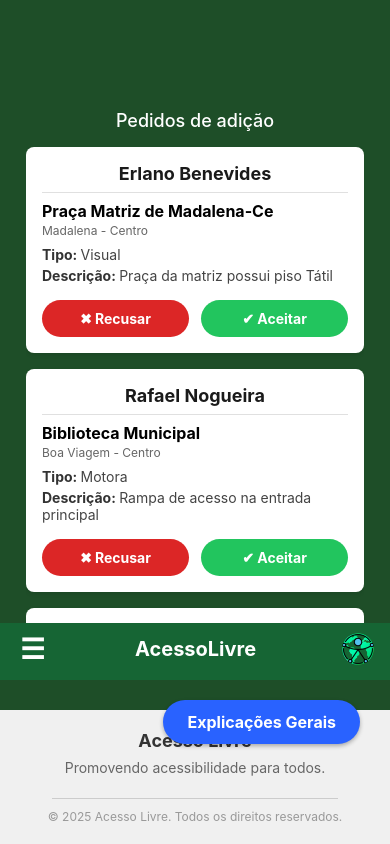
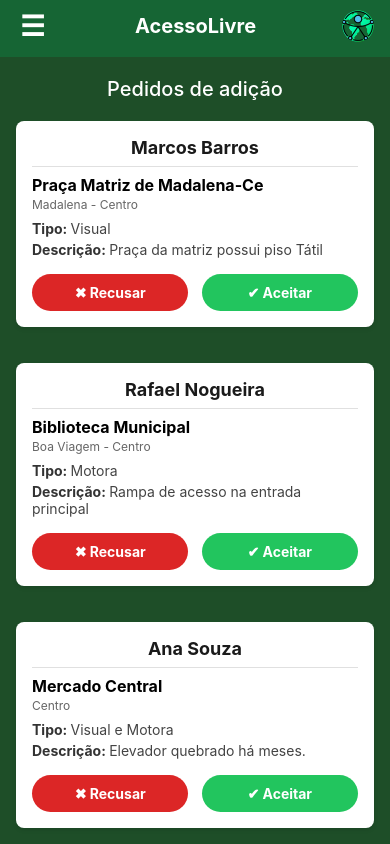
Before and after one commit to Erlanoep13/AcessoLivre-Mobile, a React Native app: screen / in a window 390 px wide. Built offline with nearby package versions, Linux system fonts and the light colour scheme.

Commit message:
feat: Adicionando componente e página de login

```diff
--- a/App.jsx
+++ b/App.jsx
@@ -1,47 +1,30 @@
 import React from 'react';
-import { View, StyleSheet, ScrollView } from 'react-native'; // Adicionei ScrollView de volta
-import { AdditionRequests } from './src/pages/Admin/AdditionRequests';
-import { Footer } from './src/components/Footer';
-import { ExplicaçõesGerais } from './src/components/ExplicaçoesGerais';
-import { Navbar } from './src/components/Navbar';
+import { View, StyleSheet } from 'react-native';
+import { SafeAreaProvider } from 'react-native-safe-area-context';
 
+// Importe as páginas que acabamos de criar
+import { LoginPage } from './src/pages/User/LoginPage';
+import { AddRequestPage } from './src/pages/Admin/AddRequestPage';
 
 export default function App() {
   return (
-    <View style={styles.container}>
+    <SafeAreaProvider>
+      <View style={styles.container}>
 
-      <ExplicaçõesGerais />
+        {/* --- TESTE AQUI --- */}
+        {/* Descomente a linha da página que você quer ver */}
 
-      <ScrollView contentContainerStyle={styles.scrollContent}>
+        {/* <LoginPage /> */}
+        <AddRequestPage />
 
-        <View style={styles.mainContent}>
-           <AdditionRequests />
-        </View>
-
-        <Footer />
-
-      </ScrollView>
-
-      <Navbar />
-      <AdditionRequests />
-      <Footer />
-
-    </View>
+      </View>
+    </SafeAreaProvider>
   );
 }
 
 const styles = StyleSheet.create({
   container: {
     flex: 1,
-    backgroundColor: '#1e4e28',
+    backgroundColor: '#fff',
   },
-  scrollContent: {
-    flexGrow: 1, // Faz a área de rolagem ocupar toda a altura disponível
-    justifyContent: 'space-between', // Separa o topo do rodapé
-  },
-  mainContent: {
-    flex: 1, // Garante que o conteúdo ocupe espaço
-    paddingTop: 80, // DÁ UM ESPAÇO para o botão flutuante não ficar em cima do texto
-    paddingHorizontal: 10,
-  }
 });
--- a/package.json
+++ b/package.json
@@ -13,7 +13,8 @@
     "expo-status-bar": "~3.0.8",
     "express": "^5.1.0",
     "react": "19.1.0",
-    "react-native": "0.81.5"
+    "react-native": "0.81.5",
+    "react-native-safe-area-context": "^5.6.2"
   },
   "devDependencies": {
     "@types/react": "~19.1.0",
--- a/src/components/ExplicaçoesGerais.jsx
+++ b/src/components/ExplicaçoesGerais.jsx
@@ -1,3 +1,5 @@
+// ExplicaçõesGerais.jsx
+
 import React, { useState } from 'react';
 import {
   View,
--- a/src/components/Footer.tsx
+++ b/src/components/Footer.jsx
@@ -1,3 +1,5 @@
+// Footer.jsx
+
 import React from 'react';
 import { View, Text, StyleSheet, TouchableOpacity } from 'react-native';
 
--- /dev/null
+++ b/src/components/LoginForm.jsx
@@ -0,0 +1,123 @@
+// LoginForm.jsx
+
+import React, { useState } from 'react';
+import { View, Text, TextInput, TouchableOpacity, StyleSheet } from 'react-native';
+
+export function LoginForm() {
+  const [nome, setNome] = useState('');
+  const [chaveAcesso, setChaveAcesso] = useState('');
+
+  function handleLogin() {
+    console.log('Logando com:', nome, chaveAcesso);
+    // TODO: função de autenticação
+  }
+
+  return (
+    <View style={styles.container}>
+
+      {/* Título da Seção */}
+      <Text style={styles.pageTitle}>
+        Faça Login e aproveite melhor nosso sistema!
+      </Text>
+
+      {/* Card Branco */}
+      <View style={styles.card}>
+
+        <Text style={styles.label}>Nome</Text>
+        <TextInput
+          style={styles.input}
+          placeholder="Seu nome"
+          placeholderTextColor="#ccc"
+          value={nome}
+          onChangeText={setNome}
+        />
+
+        <Text style={styles.label}>Chave de acesso</Text>
+        <TextInput
+          style={styles.input}
+          placeholder="Sua chave"
+          placeholderTextColor="#ccc"
+          secureTextEntry={true}
+          value={chaveAcesso}
+          onChangeText={setChaveAcesso}
+        />
+
+        <TouchableOpacity style={styles.loginButton} onPress={handleLogin}>
+          <Text style={styles.loginButtonText}>Entrar</Text>
+        </TouchableOpacity>
+
+      </View>
+
+      {/* Link Criar Conta */}
+      <TouchableOpacity style={styles.createAccountContainer}>
+        <Text style={styles.createAccountText}>Criar conta</Text>
+      </TouchableOpacity>
+
+    </View>
+  );
+}
+
+const styles = StyleSheet.create({
+  container: {
+    width: '100%',
+    alignItems: 'center',
+    marginBottom: 20,
+  },
+  pageTitle: {
+    fontSize: 20,
+    fontWeight: 'bold',
+    color: '#fff',
+    textAlign: 'center',
+    maxWidth: '80%',
+    marginBottom: 30,
+  },
+  card: {
+    backgroundColor: '#fff',
+    width: '85%',
+    borderRadius: 10,
+    paddingVertical: 30,
+    paddingHorizontal: 20,
+    shadowColor: "#000",
+    shadowOffset: { width: 0, height: 2 },
+    shadowOpacity: 0.25,
+    shadowRadius: 3.84,
+    elevation: 5,
+  },
+  label: {
+    fontSize: 16,
+    color: '#000',
+    marginBottom: 8,
+    fontWeight: '500',
+  },
+  input: {
+    borderWidth: 1,
+    borderColor: '#e0e0e0',
+    borderRadius: 5,
+    paddingHorizontal: 10,
+    paddingVertical: 8,
+    fontSize: 16,
+    marginBottom: 20,
+    color: '#333',
+  },
+  loginButton: {
+    backgroundColor: '#1e293b',
+    borderRadius: 5,
+    paddingVertical: 12,
+    alignItems: 'center',
+    marginTop: 10,
+  },
+  loginButtonText: {
+    color: '#fff',
+    fontSize: 16,
+    fontWeight: '500',
+  },
+  createAccountContainer: {
+    marginTop: 20,
+  },
+  createAccountText: {
+    color: '#fff',
+    textDecorationLine: 'underline',
+    fontSize: 16,
+    fontWeight: 'bold',
+  },
+});
--- a/src/components/Navbar.jsx
+++ b/src/components/Navbar.jsx
@@ -1,3 +1,5 @@
+//Navbar.jsx
+
 import React, { useState } from 'react';
 import { View, Text, StyleSheet, TouchableOpacity, Image } from 'react-native';
 import { Sidebar } from './Sidebar'; // Importando o arquivo que criamos acima
--- a/src/components/RequestCard.jsx
+++ b/src/components/RequestCard.jsx
@@ -1,3 +1,5 @@
+// RequestCard.jsx
+
 import React from 'react';
 import { View, Text, StyleSheet, TouchableOpacity } from 'react-native';
 
--- a/src/components/Sidebar.jsx
+++ b/src/components/Sidebar.jsx
@@ -1,3 +1,5 @@
+// Sidebar.jsx
+
 import React, { useEffect, useRef } from 'react';
 import {
   View,
--- /dev/null
+++ b/src/pages/Admin/AddRequestPage.jsx
@@ -0,0 +1,89 @@
+import React from 'react';
+import { View, Text, StyleSheet, FlatList, StatusBar } from 'react-native';
+import { Navbar } from '../../components/Navbar';
+import { RequestCard } from '../../components/RequestCard';
+import { Footer } from '../../components/Footer';
+
+// Dados Falsos (Mock)
+const MOCK_REQUESTS = [
+  {
+    id: '1',
+    userName: 'Marcos Barros',
+    placeName: 'Praça Matriz de Madalena-Ce',
+    address: 'Madalena - Centro',
+    accessibilityType: 'Visual',
+    description: 'Praça da matriz possui piso Tátil'
+  },
+  {
+    id: '2',
+    userName: 'Rafael Nogueira',
+    placeName: 'Biblioteca Municipal',
+    address: 'Boa Viagem - Centro',
+    accessibilityType: 'Motora',
+    description: 'Rampa de acesso na entrada principal'
+  },
+  {
+    id: '3',
+    userName: 'Ana Souza',
+    placeName: 'Mercado Central',
+    address: 'Centro',
+    accessibilityType: 'Visual e Motora',
+    description: 'Elevador quebrado há meses.'
+  }
+];
+
+export function AddRequestPage() {
+
+  // Função que desenha cada item da lista
+  const renderItem = ({ item }) => (
+    <View style={styles.card}>
+      <RequestCard
+        userName={item.userName}
+        placeName={item.placeName}
+        address={item.address}
+        accessibilityType={item.accessibilityType}
+        description={item.description}
+        onAccept={() => console.log(`Aceitou ${item.id}`)}
+        onRefuse={() => console.log(`Recusou ${item.id}`)}
+      />
+    </View>
+  );
+
+  return (
+    <View style={styles.container}>
+      <StatusBar backgroundColor="#166534" barStyle="light-content" />
+
+      <Navbar />
+
+      {/* Título da Página */}
+      <Text style={styles.pageTitle}>Pedidos de adição</Text>
+
+      {/* Lista de Cards */}
+      <FlatList
+        data={MOCK_REQUESTS}
+        keyExtractor={(item) => item.id}
+        renderItem={renderItem}
+        contentContainerStyle={styles.listContent}
+        ListFooterComponent={<Footer />}
+      />
+    </View>
+  );
+}
+
+const styles = StyleSheet.create({
+  container: {
+    flex: 1,
+    backgroundColor: '#1e4e28',
+  },
+  pageTitle: {
+    fontSize: 20,
+    color: '#fff',
+    textAlign: 'center',
+    marginVertical: 20,
+    fontWeight: '500',
+  },
+  card: {
+    paddingHorizontal: 16,
+    paddingBottom: 20,
+  }
+});
--- a/src/pages/Admin/AdditionRequests.jsx
+++ /dev/null
@@ -1,87 +0,0 @@
-import React from 'react';
-import { View, Text, StyleSheet, FlatList, SafeAreaView, TouchableOpacity, StatusBar } from 'react-native';
-import { RequestCard } from '../../components/RequestCard';
-
-// Mock de dados (simulando o banco)
-const MOCK_REQUESTS = [
-  {
-    id: '1',
-    userName: 'Erlano Benevides',
-    placeName: 'Praça Matriz de Madalena-Ce',
-    address: 'Madalena - Centro',
-    accessibilityType: 'Visual',
-    description: 'Praça da matriz possui piso Tátil'
-  },
-  {
-    id: '2',
-    userName: 'Rafael Nogueira',
-    placeName: 'Biblioteca Municipal',
-    address: 'Boa Viagem - Centro',
-    accessibilityType: 'Motora',
-    description: 'Rampa de acesso na entrada principal'
-  },
-  {
-    id: '3',
-    userName: 'Marcos Barros',
-    placeName: 'Mercado Público',
-    address: 'Madalena - Centro',
-    accessibilityType: 'Visual',
-    description: 'Rampas quebradas'
-  }
-];
-
-export function AdditionRequests() {
-
-  // Função para lidar com a renderização de cada item
-  const renderItem = ({ item }) => (
-    <RequestCard
-      userName={item.userName}
-      placeName={item.placeName}
-      address={item.address}
-      accessibilityType={item.accessibilityType}
-      description={item.description}
-      onAccept={() => console.log(`Aceitou id: ${item.id}`)}
-      onRefuse={() => console.log(`Recusou id: ${item.id}`)}
-    />
-  );
-
-  return (
-    <SafeAreaView style={styles.container}>
-      <StatusBar barStyle="light-content" backgroundColor="#14532d" />
-
-      {/* Conteúdo Principal */}
-      <View style={styles.content}>
-        <Text style={styles.pageTitle}>
-          Pedidos de adição
-        </Text>
-
-        <FlatList
-          data={MOCK_REQUESTS}
-          keyExtractor={(item) => item.id}
-          renderItem={renderItem}
-          showsVerticalScrollIndicator={false}
-          contentContainerStyle={{ paddingBottom: 20 }}
-        />
-      </View>
-    </SafeAreaView>
-  );
-}
-
-const styles = StyleSheet.create({
-  container: {
-    flex: 1,
-    backgroundColor: '#1e4e28',
-    paddingTop: 30,
-  },
-  content: {
-    flex: 1,
-    paddingHorizontal: 16,
-  },
-  pageTitle: {
-    fontSize: 18,
-    color: '#fff',
-    textAlign: 'center',
-    marginBottom: 16,
-    fontWeight: '500',
-  },
-});
--- /dev/null
+++ b/src/pages/User/LoginPage.jsx
@@ -0,0 +1,46 @@
+import React from 'react';
+import { View, ScrollView, StyleSheet, StatusBar } from 'react-native';
+import { Navbar } from '../../components/Navbar';
+import { LoginForm } from '../../components/LoginForm';
+import { Footer } from '../../components/Footer';
+
+export function LoginPage() {
+    return (
+        <View style={styles.container}>
+            {/* StatusBar customizada para combinar com o header */}
+            <StatusBar backgroundColor="#166534" barStyle="light-content" />
+
+            {/* Navbar fixa no topo */}
+            <Navbar />
+
+            {/* Conteúdo Rolável (Formulário + Footer) */}
+            <ScrollView contentContainerStyle={styles.scrollContent}>
+
+                {/* Área centralizada do formulário */}
+                <View style={styles.formArea}>
+                    <LoginForm />
+                </View>
+
+                {/* 3. Footer no final do scroll */}
+                <Footer />
+
+            </ScrollView>
+        </View>
+    );
+}
+
+const styles = StyleSheet.create({
+    container: {
+        flex: 1,
+        backgroundColor: '#1e4e28',
+    },
+    scrollContent: {
+        flexGrow: 1,
+        justifyContent: 'space-between',
+    },
+    formArea: {
+        flex: 1,
+        justifyContent: 'center',
+        paddingVertical: 40,
+    }
+});
```
Also changed, not shown: 1 other file (tests, documents, lock files or other folders).
